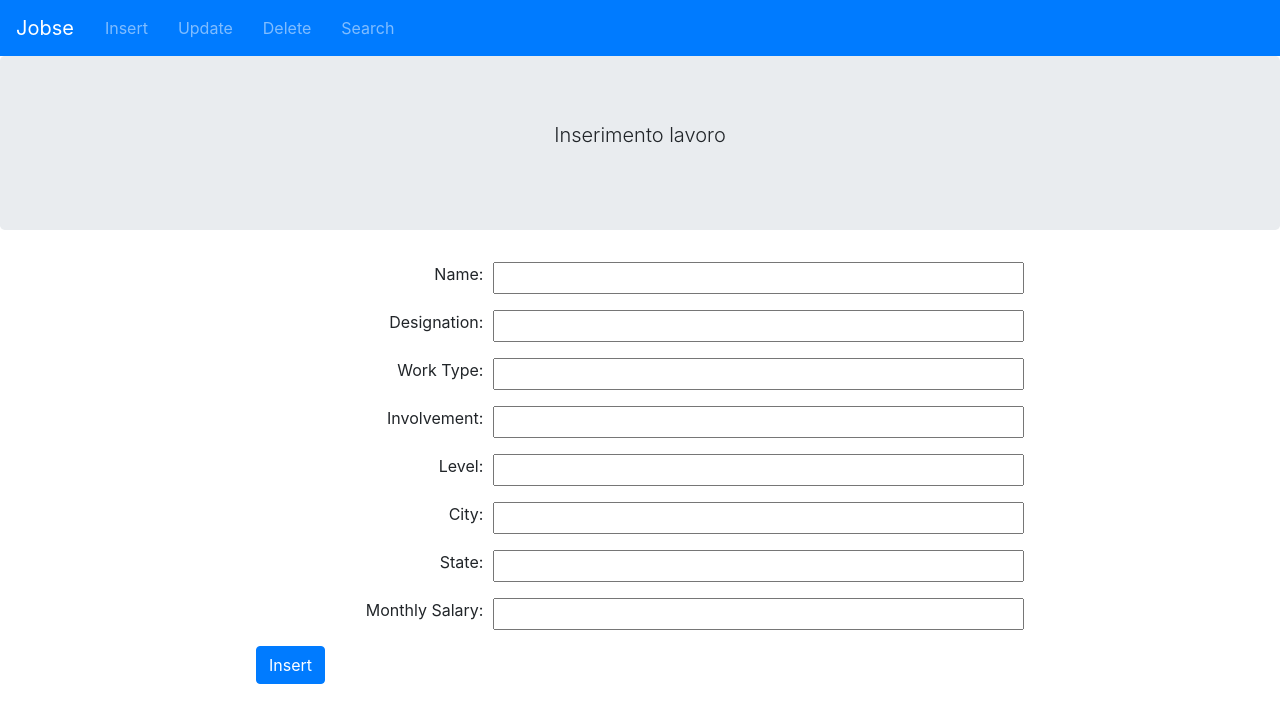
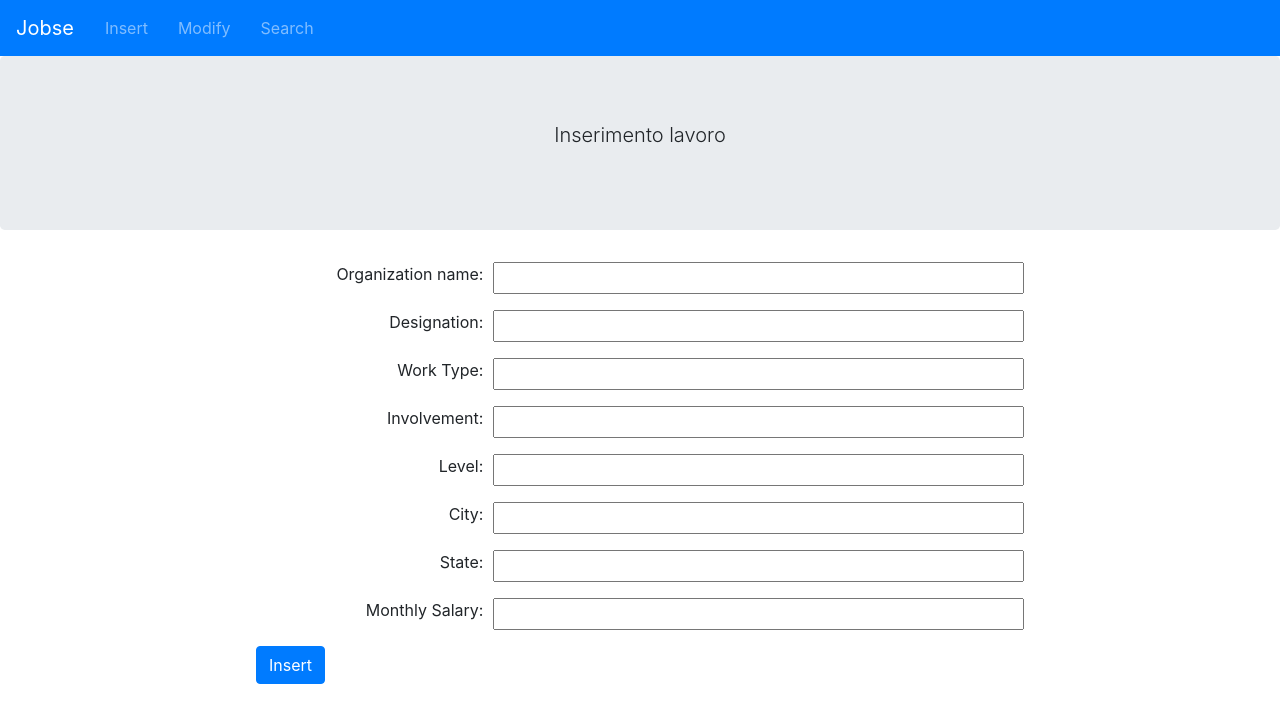
Before and after one commit to tonylm00/JobSe, a Flask app: page /insertJob in a window 1280 px wide. Shown: the top 723 px of the page. Run offline with Flask 3, Linux system fonts and the light colour scheme; some libraries are stand-ins or nearby versions.

Commit message:
modify navbar

```diff
--- a/templates/index.html
+++ b/templates/index.html
@@ -145,8 +145,7 @@
         <div class="navbar glass">
             <a href="/">Home</a>
             <a href="/insertJob">Insert</a>
-            <a href="/updateView?page=1">Update</a>
-            <a href="/updateView?page=1">Delete</a>
+            <a href="/updateView?page=1">Modify</a>
             <a href="/search">Search</a>
         </div>
 
--- a/templates/insert.html
+++ b/templates/insert.html
@@ -17,12 +17,12 @@
         }
 
         .jumbotron {
-            background-color: #f8f9fa;
             padding: 20px;
             text-align: center;
         }
 
         .lead {
+            font-weight: bold;
             font-size: 24px;
             font-weight: bold;
         }
@@ -98,8 +98,7 @@
 <nav class="navbar navbar-expand-lg navbar-dark bg-primary">
         <a class="navbar-brand" href="/">Jobse</a>
         <a class="navbar-text" href="/insertJob">Insert</a>
-        <a class="navbar-text" href="/updateView?page=1">Update</a>
-        <a class="navbar-text" href="/updateView?page=1">Delete</a>
+        <a class="navbar-text" href="/updateView?page=1">Modify</a>
         <a class="navbar-text" href="/search">Search</a>
     </nav>
 <div class="jumbotron">
@@ -112,7 +111,7 @@
 <div class="results-container">
     <form action="/insertJob" method="POST">
         <div class="form-group">
-            <label for="name">Name:</label>
+            <label for="name">Organization name:</label>
             <input type="text" name="name" id="name" required>
         </div>
 
--- a/templates/query.html
+++ b/templates/query.html
@@ -74,8 +74,7 @@
 <nav class="navbar navbar-expand-lg navbar-dark bg-primary">
         <a class="navbar-brand" href="/">Jobse</a>
         <a class="navbar-text" href="/insertJob">Insert</a>
-        <a class="navbar-text" href="/updateView?page=1">Update</a>
-        <a class="navbar-text" href="/updateView?page=1">Delete</a>
+        <a class="navbar-text" href="/updateView?page=1">Modify</a>
         <a class="navbar-text" href="/search">Search</a>
     </nav>
     <div class="results-container">
--- a/templates/search.html
+++ b/templates/search.html
@@ -213,8 +213,7 @@
     <div class="side-menu" id="sideMenu">
         <a class="menu-item" href="/">Jobse</a>
         <a class="menu-item" href="/insertJob">Insert</a>
-        <a class="menu-item" href="/updateView?page=1">Update</a>
-        <a class="menu-item" href="/updateView?page=1">Delete</a>
+        <a class="menu-item" href="/updateView?page=1">Modify</a>
         <a class="menu-item" href="/search">Search</a>
     </div>
     <div class="general">
--- a/templates/update.html
+++ b/templates/update.html
@@ -98,8 +98,7 @@
 <nav class="navbar navbar-expand-lg navbar-dark bg-primary">
         <a class="navbar-brand" href="/">Jobse</a>
         <a class="navbar-text" href="/insertJob">Insert</a>
-        <a class="navbar-text" href="/updateView?page=1">Update</a>
-        <a class="navbar-text" href="/updateView?page=1">Delete</a>
+        <a class="navbar-text" href="/updateView?page=1">Modify</a>
         <a class="navbar-text" href="/search">Search</a>
     </nav>
 <div class="jumbotron">
--- a/templates/updateView.html
+++ b/templates/updateView.html
@@ -138,8 +138,7 @@
     <nav class="navbar navbar-expand-lg navbar-dark bg-primary">
         <a class="navbar-brand" href="/">Jobse</a>
         <a class="navbar-text" href="/insertJob">Insert</a>
-        <a class="navbar-text" href="/updateView?page=1">Update</a>
-        <a class="navbar-text" href="/updateView?page=1">Delete</a>
+        <a class="navbar-text" href="/updateView?page=1">Modify</a>
         <a class="navbar-text" href="/search">Search</a>
     </nav>
     <div class="jumbotron">
--- a/templates/viewJob.html
+++ b/templates/viewJob.html
@@ -56,8 +56,7 @@
 <nav class="navbar navbar-expand-lg navbar-dark bg-primary">
         <a class="navbar-brand" href="/">Jobse</a>
         <a class="navbar-text" href="/insertJob">Insert</a>
-        <a class="navbar-text" href="/updateView?page=1">Update</a>
-        <a class="navbar-text" href="/updateView?page=1">Delete</a>
+        <a class="navbar-text" href="/updateView?page=1">Modify</a>
         <a class="navbar-text" href="/search">Search</a>
     </nav>
     <div class="header-container">
```
